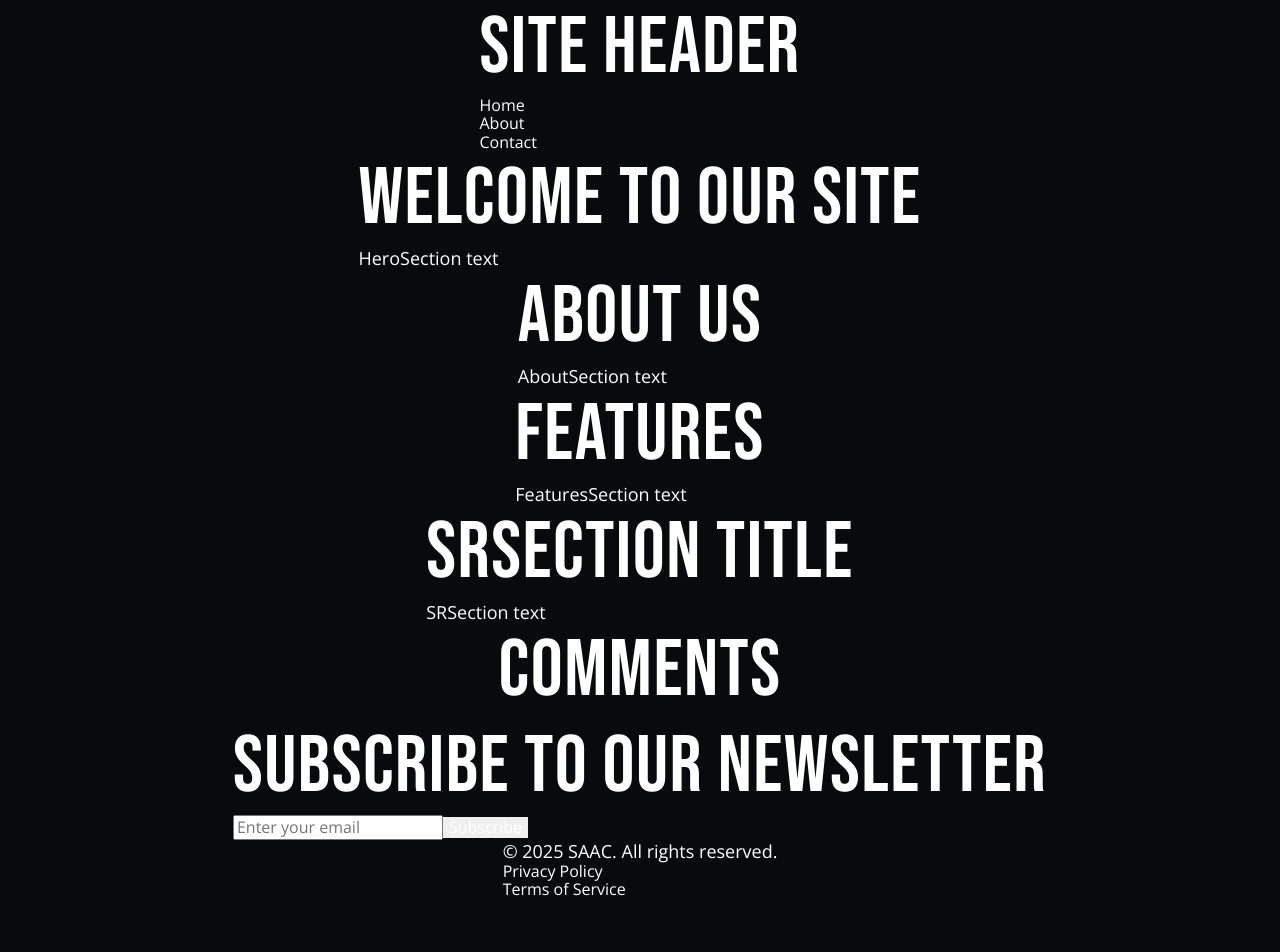
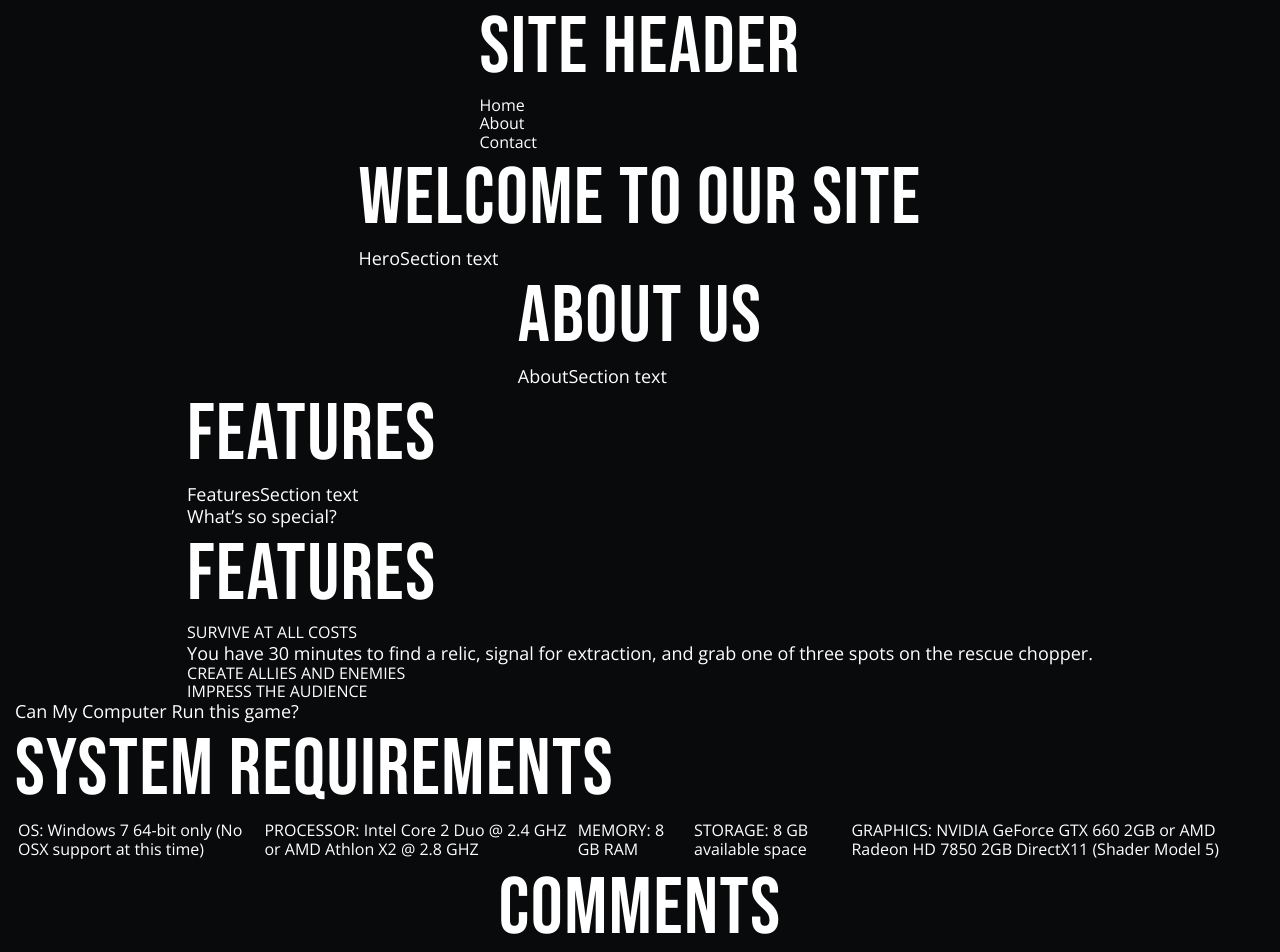
Before and after one commit to Dmitriy-Ponomarenko/survive-at-all-costs, a React (Vite) app: page / in a window 1280 px wide. Shown: the top 952 px of the page. Before the commit the page ends 900 px from the top, so only its background shows below. Built offline with nearby package versions, Linux system fonts and the light colour scheme.

Commit message:
FEAT-4, FEAT-5
FEAT-4 Features Section create HTML structure
FEAT-5 SR Section create HTML structure

```diff
--- a/src/components/LandingPageComp/FeaturesSection/FeaturesSection.jsx
+++ b/src/components/LandingPageComp/FeaturesSection/FeaturesSection.jsx
@@ -10,7 +10,19 @@ export const FeaturesSection = () => {
       <div className={`${styles.featuresContainer} container`}>
         <h2>Features</h2>
         <p>FeaturesSection text</p>
-        {/* Additional features content can go here */}
+        <p>What’s so special?</p>
+        <h2>features</h2>
+        <ul>
+          <li>
+            SURVIVE AT ALL COSTS
+            <p>
+              You have 30 minutes to find a relic, signal for extraction, and grab one of three spots on the rescue
+              chopper.
+            </p>
+          </li>
+          <li>CREATE ALLIES AND ENEMIES</li>
+          <li>IMPRESS THE AUDIENCE</li>
+        </ul>
       </div>
     </section>
   );
--- a/src/components/LandingPageComp/SRSection/SRSection.jsx
+++ b/src/components/LandingPageComp/SRSection/SRSection.jsx
@@ -8,9 +8,29 @@ export const SRSection = () => {
   return (
     <section className={`${styles.srSection} section`}>
       <div className={`${styles.srContainer} container`}>
-        <h2>SRSection Title</h2>
-        <p>SRSection text</p>
-        {/* Additional content can be added here */}
+        <p>Can My Computer Run this game?</p>
+        <h2>system requirements</h2>
+        <table>
+          <tbody>
+            <tr>
+              <td>
+                <span>OS:</span> Windows 7 64-bit only (No OSX support at this time)
+              </td>
+              <td>
+                <span>PROCESSOR:</span> Intel Core 2 Duo @ 2.4 GHZ or AMD Athlon X2 @ 2.8 GHZ
+              </td>
+              <td>
+                <span>MEMORY:</span> 8 GB RAM
+              </td>
+              <td>
+                <span>STORAGE:</span> 8 GB available space
+              </td>
+              <td>
+                <span>GRAPHICS:</span> NVIDIA GeForce GTX 660 2GB or AMD Radeon HD 7850 2GB DirectX11 (Shader Model 5)
+              </td>
+            </tr>
+          </tbody>
+        </table>
       </div>
     </section>
   );
```
